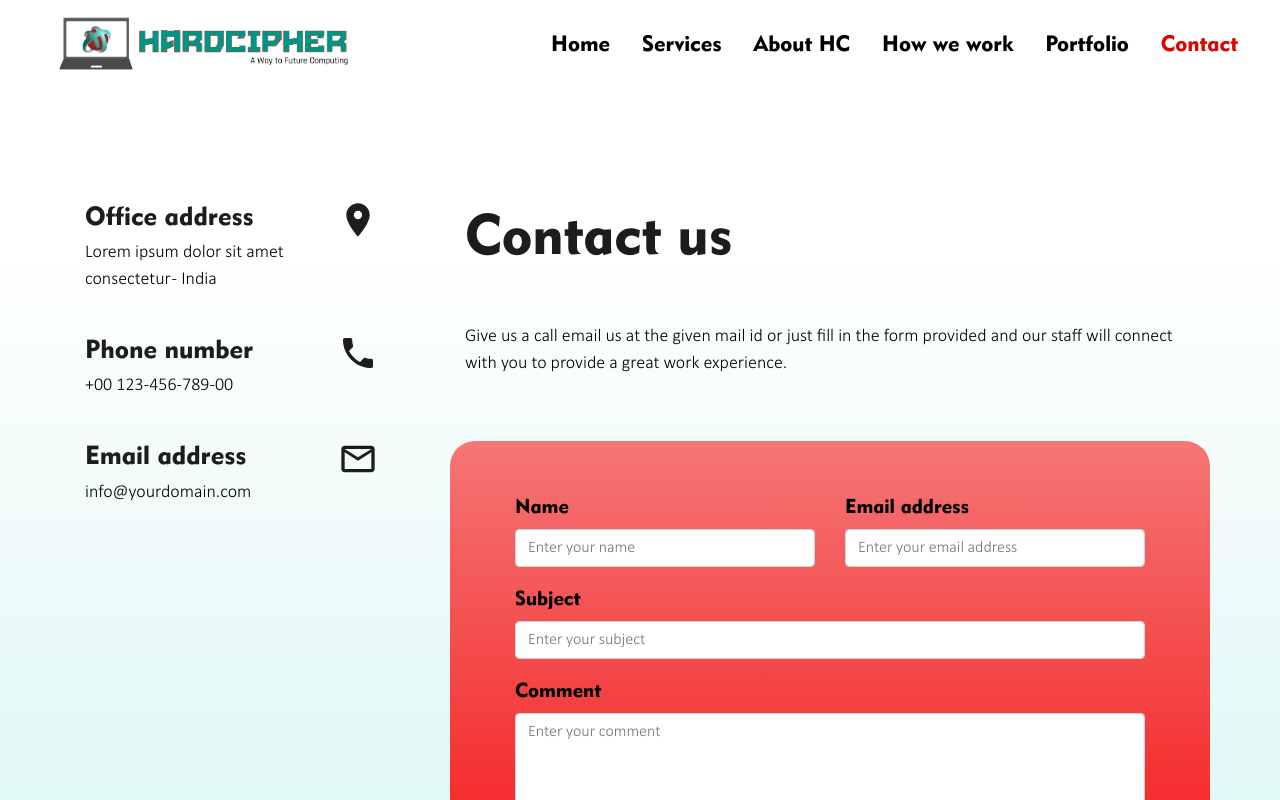
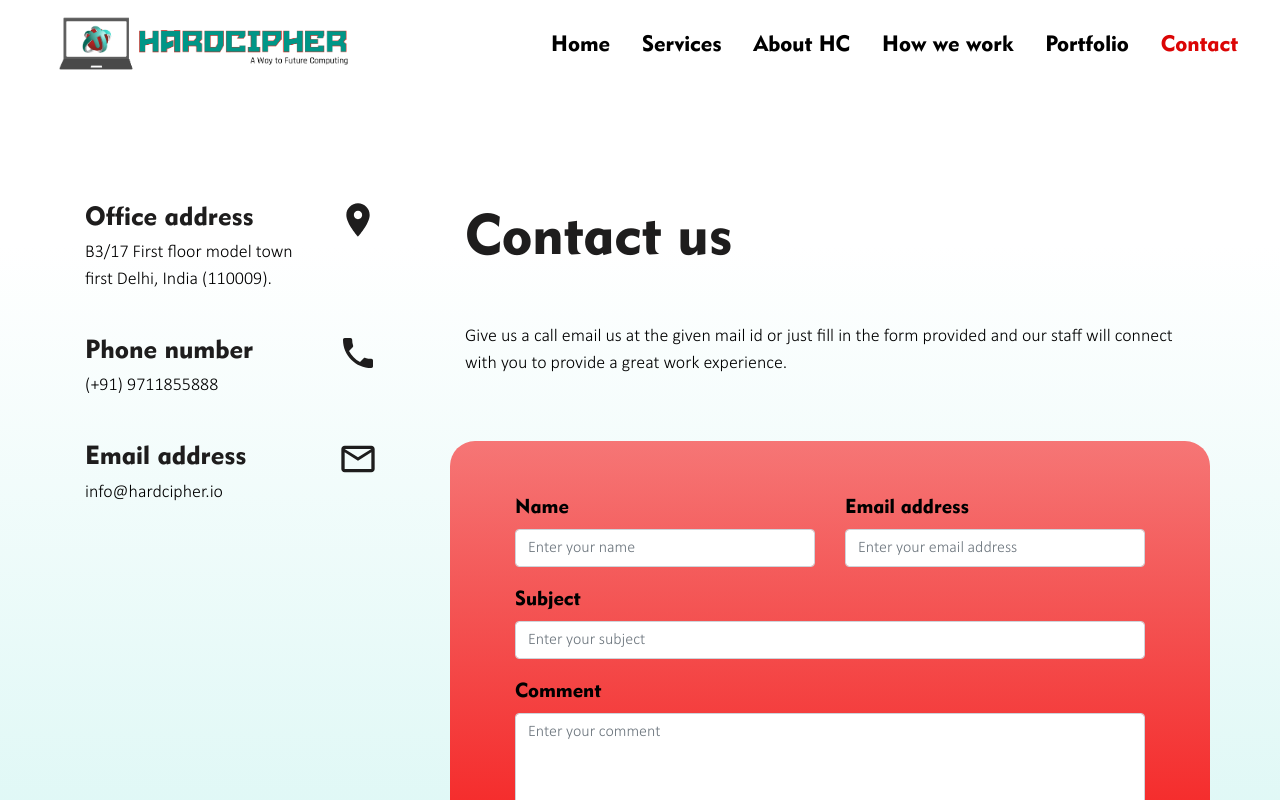
Before and after one commit to Shivank-Varshney/hc, a React (Create React App) app: page /contact-us in a window 1280 px wide. Shown: the top 800 px of the page. Built offline with nearby package versions, Linux system fonts and the light colour scheme.

Commit message:
contact us page changed

```diff
--- a/public/index.html
+++ b/public/index.html
@@ -24,7 +24,7 @@
       work correctly both with client-side routing and a non-root public URL.
       Learn how to configure a non-root public URL by running `npm run build`.
     -->
-    <title>Hard Cipher</title>
+    <title>HardCipher</title>
   </head>
   <body>
     <noscript>You need to enable JavaScript to run this app.</noscript>
--- a/src/Assets/HcComponent/ContactPage.jsx
+++ b/src/Assets/HcComponent/ContactPage.jsx
@@ -44,17 +44,17 @@ const ContactPage = () =>{
                                 <div className="row">
                                     <div className="col-8">
                                         <h5> Office address</h5>
-                                        <p>Lorem ipsum dolor sit amet consectetur - India</p>
+                                        <p>B3/17 First floor model town first Delhi, India (110009).</p>
                                     </div>
                                     <div className="col-4"><RoomIcon /></div>
                                     <div className="col-8 my-4">
                                         <h5> Phone number</h5>
-                                        <p>+00 123-456-789-00</p>
+                                        <p>(+91) 9711855888</p>
                                     </div>
                                     <div className="col-4 my-4"><PhoneIcon /></div>
                                     <div className="col-8">
                                         <h5>Email address</h5>
-                                        <p>info@yourdomain.com</p>
+                                        <p>info@hardcipher.io</p>
                                     </div>
                                     <div className="col-4"><MailOutlineIcon /></div>
                                 </div>
--- a/src/Assets/HcComponent/HomePage.jsx
+++ b/src/Assets/HcComponent/HomePage.jsx
@@ -80,7 +80,7 @@ const HomePage = () =>{
                     </div>
                     <div className="col-md-6 offset-md-2 my-auto">
                         <h2>
-                            about hard cipher
+                            about hardCipher
                         </h2>
                         <p>We at hardCipher, are known to be one of the topmost, inventive and above all customer cordial advanced specialist organizations in the market. we work for the fulﬁllment of our customers need and providing high grade quality. We invest heavily in our work portfolio of profoundly satisﬁed customers, hence consistently thriving advancement........</p>
                         <div className=" d-flex justify-content-end">
```
